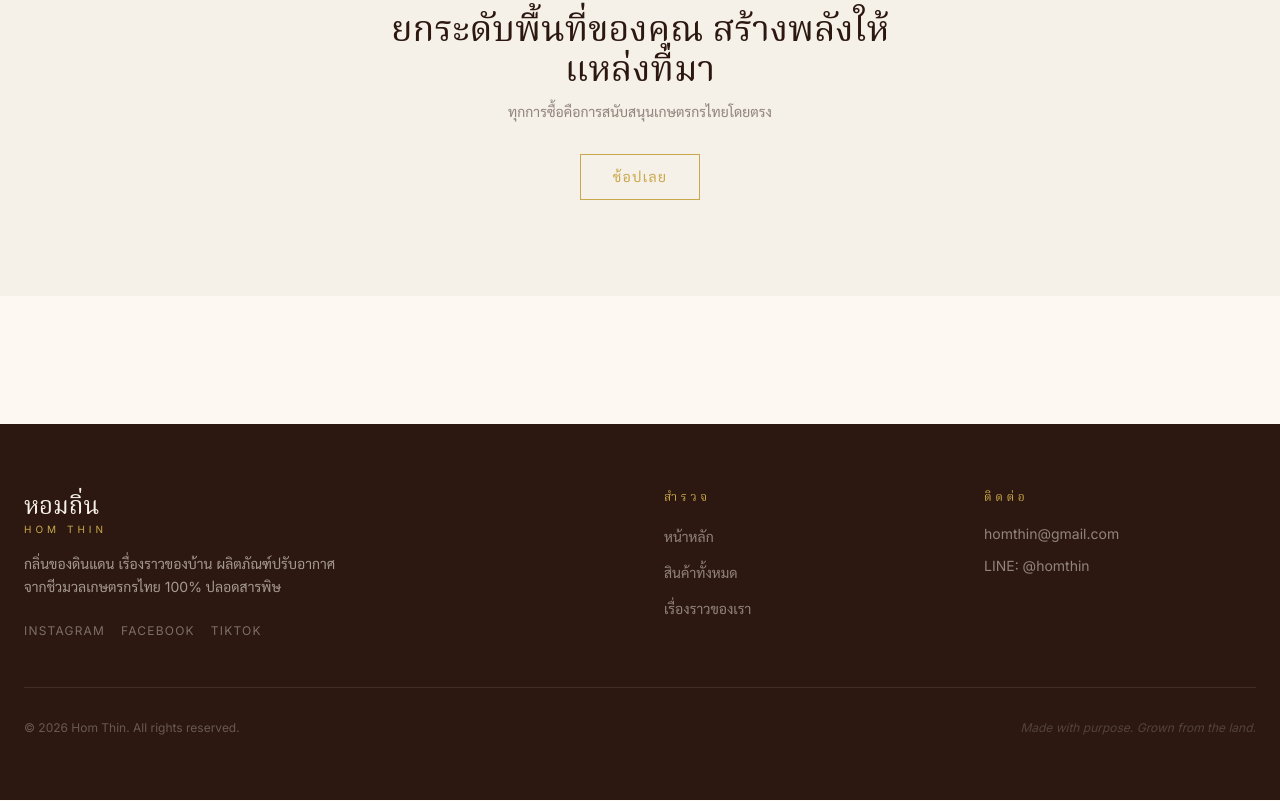
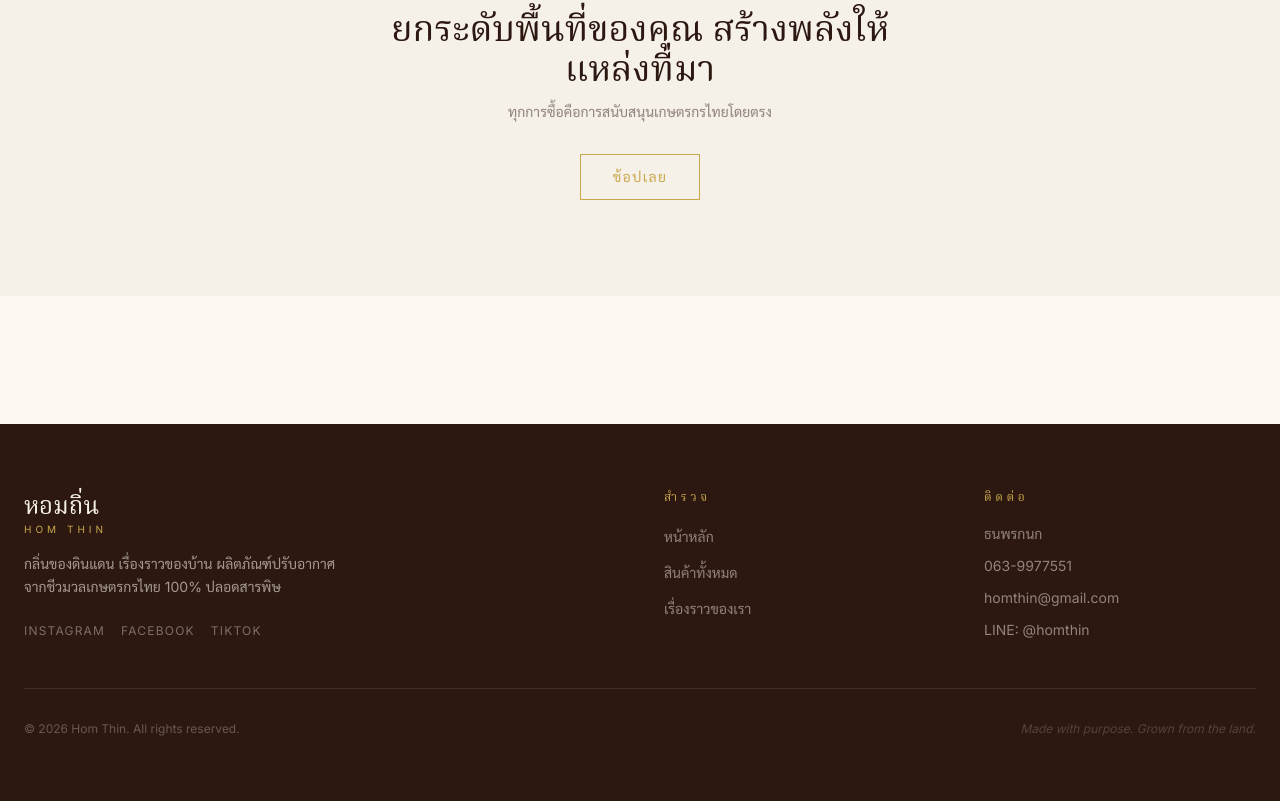
Before and after one commit to VarakronVi/homthin, a Next.js app: page / in a window 1280 px wide. Shown: the part 3365-4166 px from the top of the page. Built offline with nearby package versions, Linux system fonts and the light colour scheme; a web font is replaced by a local one.

Commit message:
feat: story page (Why + biochar science + 16 communities) & update footer contact

```diff
--- a/components/Footer.tsx
+++ b/components/Footer.tsx
@@ -65,6 +65,8 @@ export default function Footer() {
               {lang === "th" ? "ติดต่อ" : "Contact"}
             </h4>
             <ul className="space-y-3 text-sm text-cream/50">
+              <li>ธนพรกนก</li>
+              <li>063-9977551</li>
               <li>homthin@gmail.com</li>
               <li>LINE: @homthin</li>
             </ul>
```
